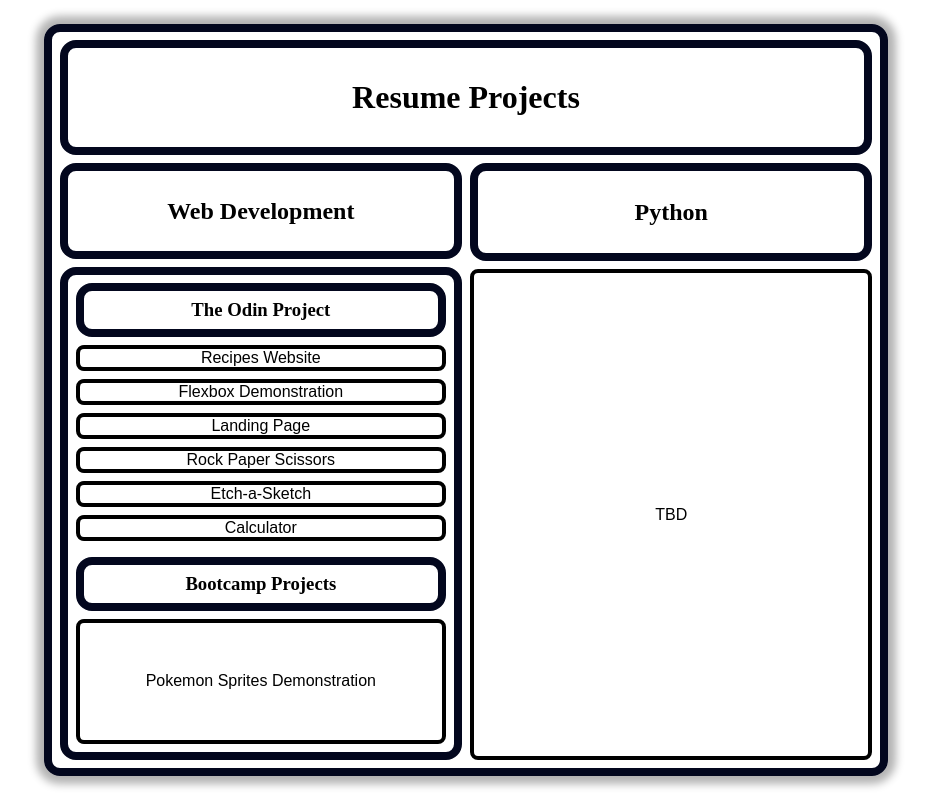
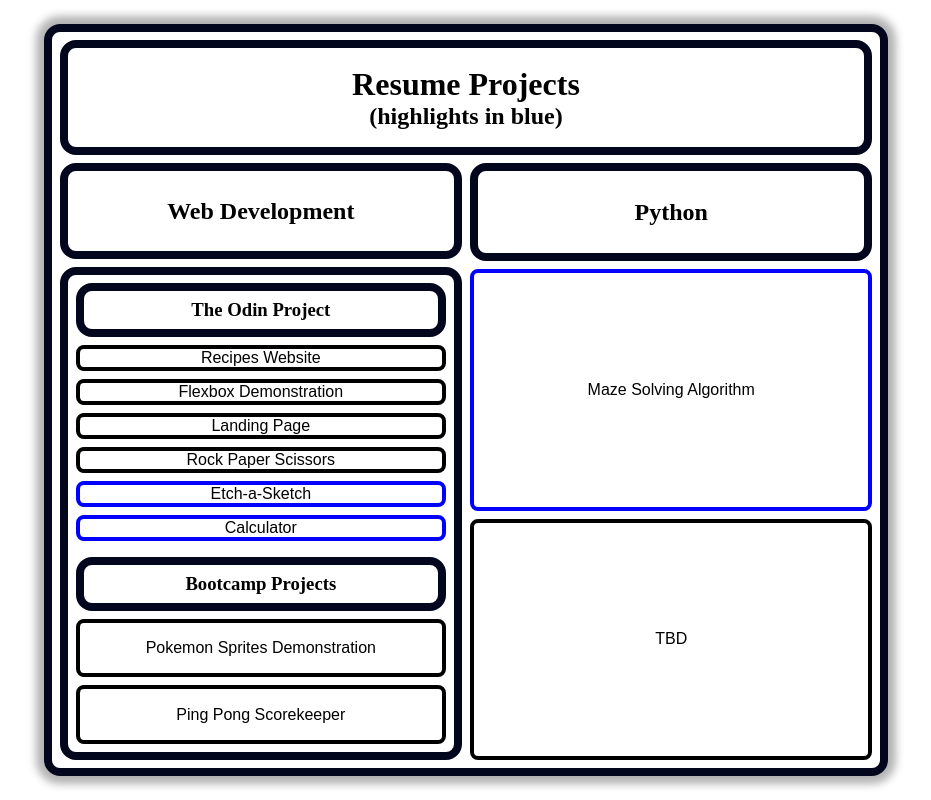
Before and after one commit to stuart-spackman/resume-projects, a plain HTML site: page index.html in a window 1280 px wide. Shown: the whole page, without its empty margins (174-1105 px from the left). Drawn offline with Linux system fonts and the light colour scheme.

Commit message:
adding highlight borders

```diff
--- a/index.html
+++ b/index.html
@@ -12,6 +12,7 @@
     <div class="page-container">
         <div class="top">
             <h1>Resume Projects</h1>
+            <h2>(highlights in blue)</h2>
         </div>
         <div class="middle">
             <div class="middle-left">
@@ -39,12 +40,12 @@
                                 </button>
                             </a>
                             <a href="https://stuart-spackman.github.io/odin-etch-a-sketch/">
-                                <button>
+                                <button class="highlight">
                                     Etch-a-Sketch
                                 </button>
                             </a>
                             <a href="https://stuart-spackman.github.io/odin-calculator/">
-                                <button>
+                                <button class="highlight">
                                     Calculator
                                 </button>
                             </a>
@@ -58,6 +59,9 @@
                             <a href='https://stuart-spackman.github.io/bootcamp-pokemon-sprites/'>
                                 <button>Pokemon Sprites Demonstration</button>
                             </a>
+                            <a href='https://stuart-spackman.github.io/bootcamp-ping-pong-scorekeeper/'>
+                                <button>Ping Pong Scorekeeper</button>
+                            </a>
                         </div>
                     </div>
                 </div>
@@ -67,6 +71,9 @@
                     <h2>Python</h2>
                 </div>
                 <div class="right-content">
+                    <a href='https://github.com/stuart-spackman/python-maze-solving-algorithm'>
+                        <button class="highlight">Maze Solving Algorithm</button>
+                    </a>
                     <a href='#'>
                         <button>TBD</button>
                     </a>
--- a/styles.css
+++ b/styles.css
@@ -42,6 +42,7 @@ a {
     display: flex;
     justify-content: center;
     align-items: center;
+    flex-direction: column;
 }
 
 .middle {
@@ -89,6 +90,8 @@ a {
     flex: 6;
 
     display: flex;
+    flex-direction: column;
+    gap: 1vh;
 }
 
 .right-content a {
@@ -160,3 +163,13 @@ button:hover {
     background-color: lightgray;
     cursor: pointer;
 }
+
+.highlight {
+    border: .6vh solid blue;
+    border-radius: 1vh;
+}
+
+.highlight:hover {
+    border: .7vh solid blue;
+
+}
```
